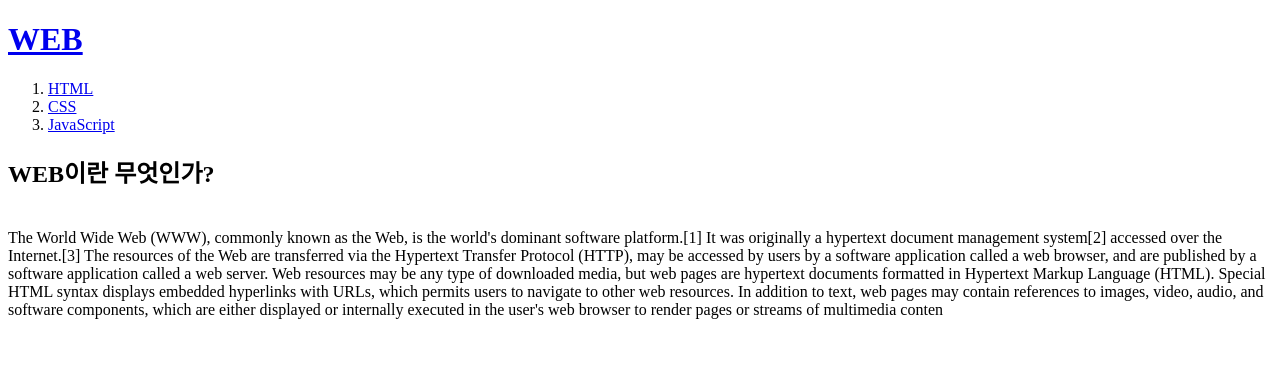
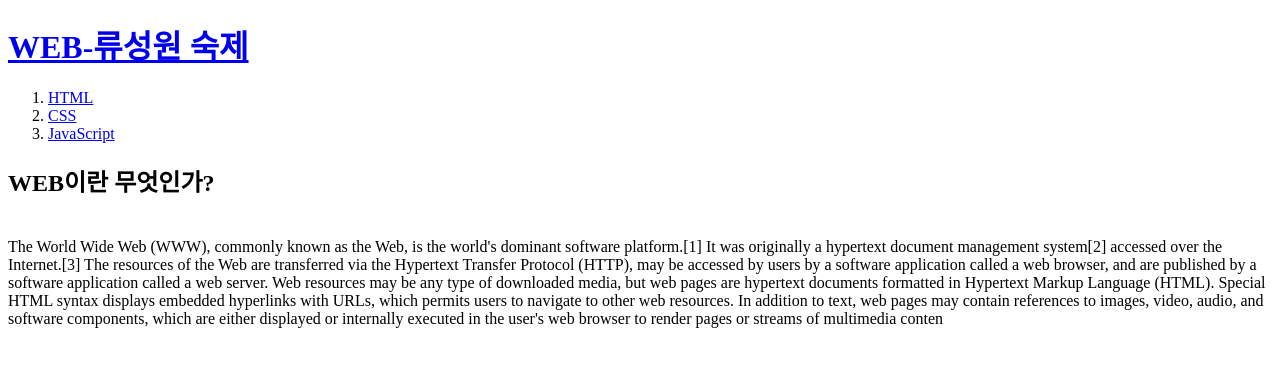
Before and after one commit to ryumax99/HTML_WORK_Busanit501, a plain HTML site: page index.html in a window 1280 px wide. Drawn offline with Linux system fonts and the light colour scheme.

Commit message:
류성원 집에서 숙제

```diff
--- a/index.html
+++ b/index.html
@@ -6,7 +6,7 @@
  <meta charset="utf-8">
  </head>
  <body>
- <h1><a href="index.html">WEB</a></h1>
+ <h1><a href="index.html">WEB-류성원 숙제</a></h1>
  <ol>
  <li><a href="1.html">HTML</a></li>
  <li><a href="2.html">CSS</a></li>
```
